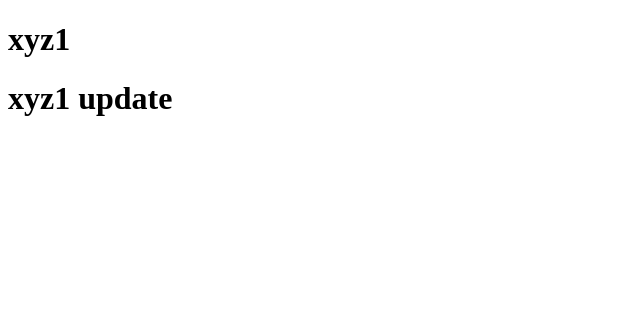
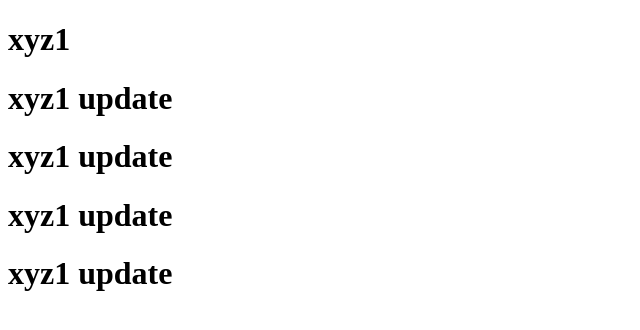
Before and after one commit to muneeshnirmal/xyz1, a plain HTML site: page index.html in a window 1280 px wide. Shown: the whole page, without its empty margins (0-640 px from the left). Drawn offline with Linux system fonts and the light colour scheme.

Commit message:
H1 new Added

```diff
--- a/index.html
+++ b/index.html
@@ -8,5 +8,8 @@
 <body>
     <h1>xyz1</h1>
     <h1>xyz1 update</h1>
+    <h1>xyz1 update</h1>
+    <h1>xyz1 update</h1>
+    <h1>xyz1 update</h1>
 </body>
 </html>
```
